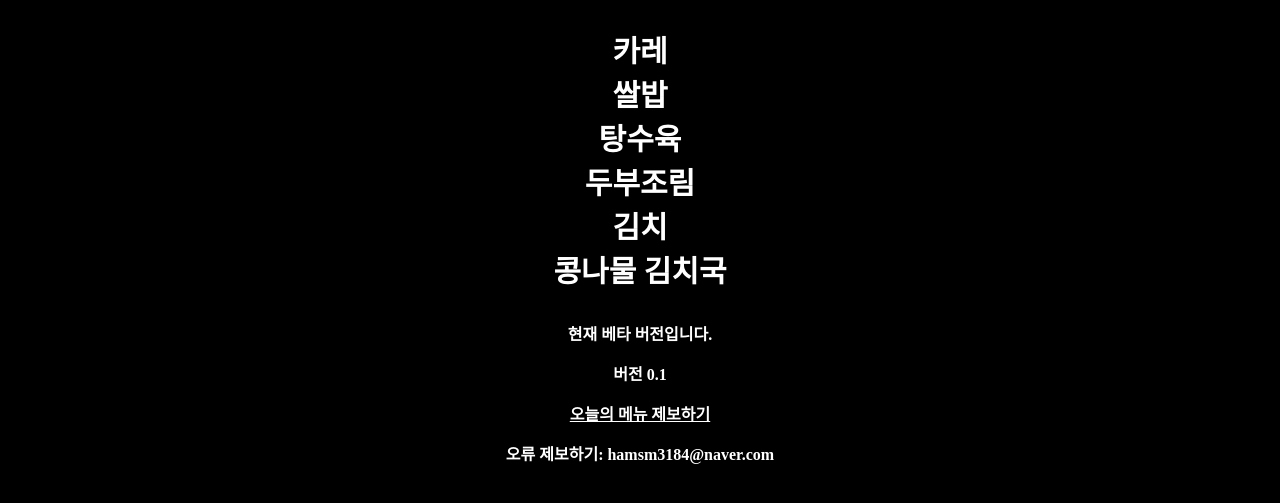
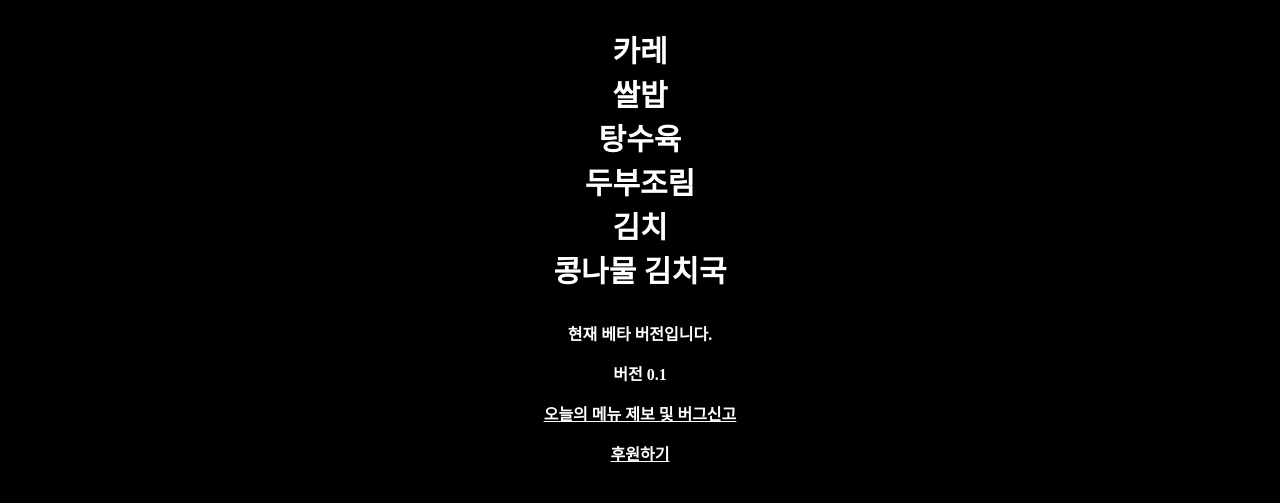
Before and after one commit to sm227/OBM, a plain HTML site: page index.html in a window 1280 px wide. Shown: the part 241-744 px from the top of the page. Drawn offline with Linux system fonts and the light colour scheme; a web font is replaced by a local one.

Commit message:
Update index.html

```diff
--- a/index.html
+++ b/index.html
@@ -64,8 +64,8 @@
         </script>
             <p style="text-align: center;"><b>현재 베타 버전입니다.</b></p>
             <p  style="text-align: center;"><b>버전 0.1</b></p>
-            <p style="text-align: center;"><a href="https://open.kakao.com/o/s1xsvlTe"><b>오늘의 메뉴 제보하기</b></a></p>
-            <p style="text-align: center;"><b>오류 제보하기: hamsm3184@naver.com</b></p>
+            <p style="text-align: center;"><a href="https://open.kakao.com/o/s1xsvlTe"><b>오늘의 메뉴 제보 및 버그신고</b></a></p>
+            <p style="text-align: center;"><a href="https://toss.me/kmobm"><b>후원하기</b></a></p>
             <ins class="kakao_ad_area" style="display:none;"
             data-ad-unit = "DAN-ZooYkhOlG5kZfIKh"
             data-ad-width = "320"
```
